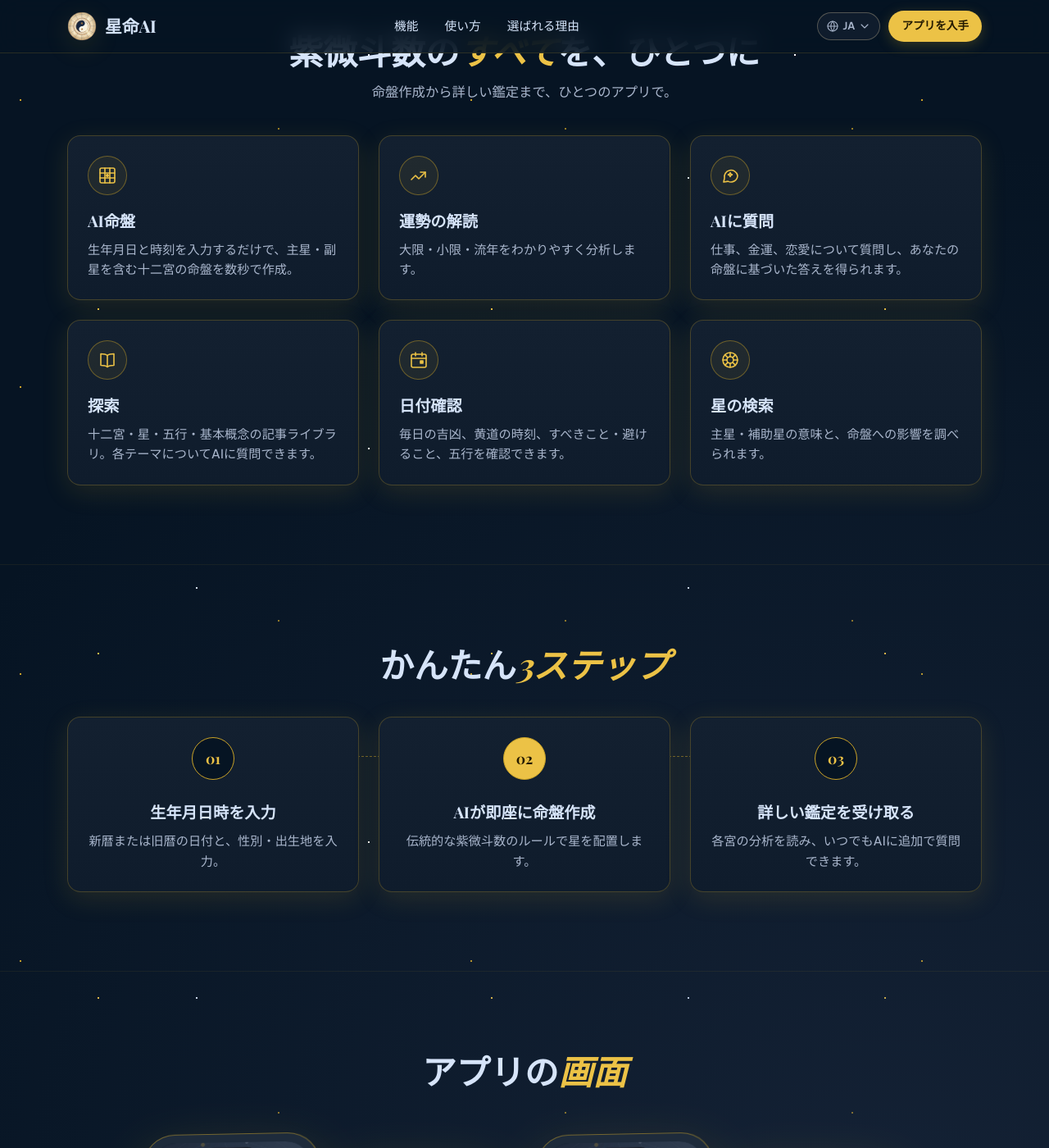
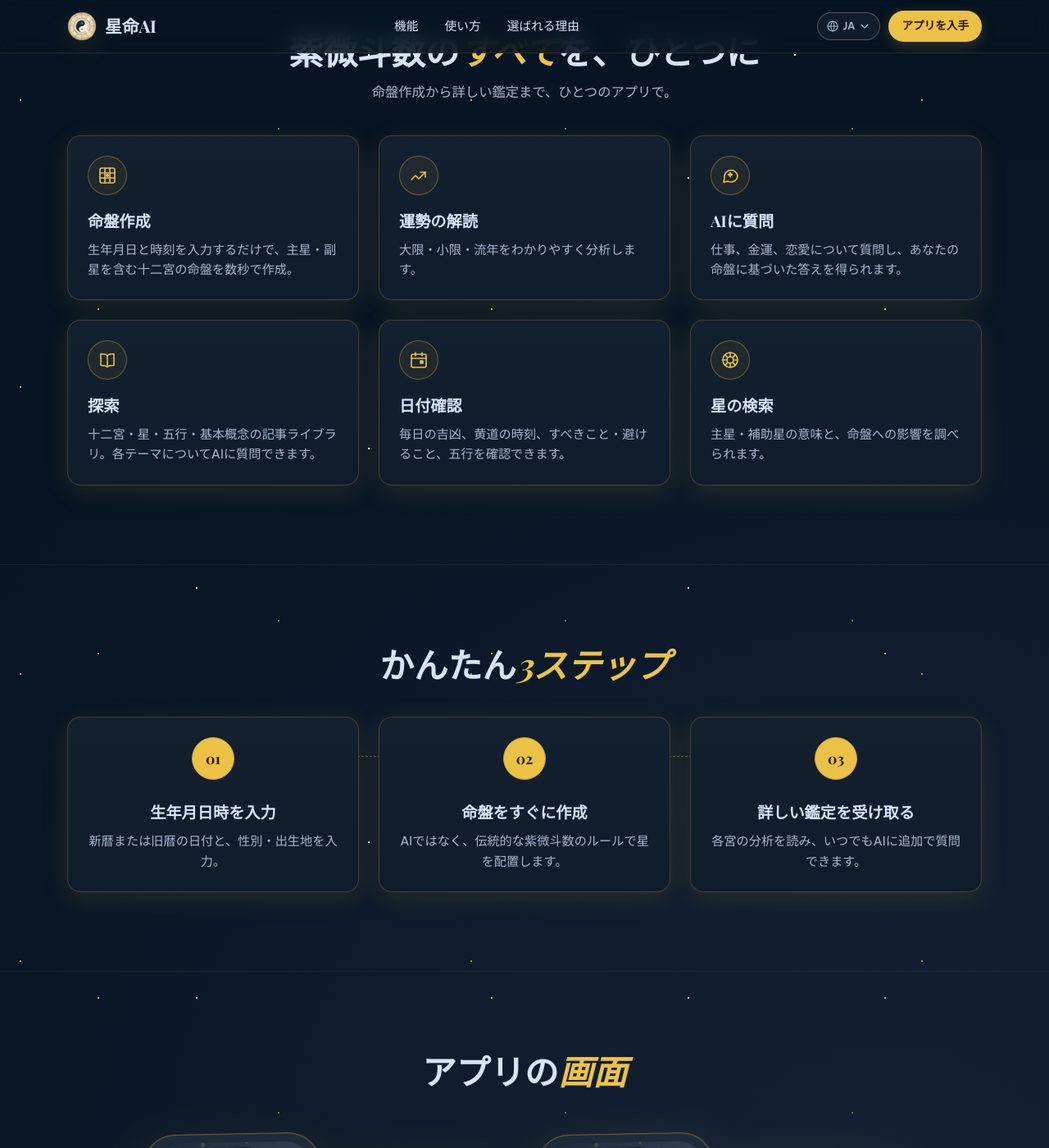
Before and after one commit to App-FactoryAI/tuviai-legal, a Jekyll site: the page built from ja/index.md, in a window 1280 px wide and 1400 px high, scrolled down 963 px. Shown: the whole window at 82% size. Built offline with Jekyll 4.4.1, drawn with Linux system fonts in a browser that asks for light colours; some web fonts are replaced.

Commit message:
Stop claiming AI builds the chart and highlight all three step numbers equally.
Co-authored-by: Cursor <cursoragent@cursor.com>

```diff
--- a/_data/i18n.yml
+++ b/_data/i18n.yml
@@ -14,7 +14,7 @@ vi:
   updated: Cập nhật lần cuối
   contact: Liên hệ
   languages: Ngôn ngữ
-  home_intro: Tử Vi AI là ứng dụng nghiên cứu Tử Vi Đẩu Số, kết hợp trí tuệ nhân tạo để lập lá số, luận giải vận hạn và giải đáp thắc mắc của bạn.
+  home_intro: "Tử Vi AI là ứng dụng nghiên cứu Tử Vi Đẩu Số: lập lá số theo phương pháp truyền thống, kết hợp trí tuệ nhân tạo để luận giải vận hạn và giải đáp thắc mắc của bạn."
   home_docs: Tài liệu pháp lý
   meta_description: "Tử Vi AI – lập lá số Tử Vi Đẩu Số chính xác, luận giải vận hạn và trò chuyện cùng chuyên gia AI. Tải miễn phí trên App Store và Google Play."
   nav_features: "Tính năng"
@@ -29,7 +29,7 @@ vi:
   badge_play_top: "TẢI NỘI DUNG TRÊN"
   features_title: "Mọi điều bạn cần về *Tử Vi*"
   features_subtitle: "Một ứng dụng, đầy đủ công cụ từ lập lá số đến luận giải chuyên sâu."
-  f1_title: "Lập lá số AI"
+  f1_title: "Lập lá số"
   f1_desc: "Nhập ngày giờ sinh, nhận lá số 12 cung đầy đủ chính tinh, phụ tinh trong vài giây."
   f2_title: "Luận giải vận hạn"
   f2_desc: "Đại vận, tiểu vận và lưu niên được phân tích rõ ràng, dễ hiểu."
@@ -44,8 +44,8 @@ vi:
   steps_title: "Chỉ *3 bước* đơn giản"
   s1_title: "Nhập ngày giờ sinh"
   s1_desc: "Theo dương lịch hoặc âm lịch, kèm giới tính và nơi sinh."
-  s2_title: "AI lập lá số tức thì"
-  s2_desc: "Hệ thống an sao theo quy tắc Tử Vi Đẩu Số truyền thống."
+  s2_title: "Nhận lá số tức thì"
+  s2_desc: "Ứng dụng an sao theo quy tắc Tử Vi Đẩu Số truyền thống, không phụ thuộc AI."
   s3_title: "Nhận luận giải chi tiết"
   s3_desc: "Đọc phân tích từng cung và hỏi thêm AI bất cứ lúc nào."
   shots_title: "Trải nghiệm *trong ứng dụng*"
@@ -78,7 +78,7 @@ en:
   updated: Last updated
   contact: Contact
   languages: Languages
-  home_intro: ZiWei AI is an app for studying Zi Wei Dou Shu (Purple Star Astrology). It uses artificial intelligence to build your birth chart, interpret your fortune periods and answer your questions.
+  home_intro: "ZiWei AI is an app for studying Zi Wei Dou Shu (Purple Star Astrology). It builds your birth chart with traditional methods and uses artificial intelligence to interpret your fortune periods and answer your questions."
   home_docs: Legal documents
   meta_description: "ZiWei AI – accurate Zi Wei Dou Shu birth charts, fortune-period readings and an AI astrology assistant. Download free on the App Store and Google Play."
   nav_features: "Features"
@@ -93,7 +93,7 @@ en:
   badge_play_top: "GET IT ON"
   features_title: "Everything you need for *Zi Wei*"
   features_subtitle: "One app with every tool, from chart building to in-depth readings."
-  f1_title: "AI birth chart"
+  f1_title: "Birth chart"
   f1_desc: "Enter your birth date and time to get a full 12-palace chart with major and minor stars in seconds."
   f2_title: "Fortune periods"
   f2_desc: "Decade, yearly and annual cycles explained clearly and simply."
@@ -108,8 +108,8 @@ en:
   steps_title: "Just *3 simple* steps"
   s1_title: "Enter your birth details"
   s1_desc: "Solar or lunar date, plus gender and place of birth."
-  s2_title: "AI builds your chart"
-  s2_desc: "Stars are placed using traditional Zi Wei Dou Shu rules."
+  s2_title: "Your chart, instantly"
+  s2_desc: "Stars are placed by traditional Zi Wei Dou Shu rules, not by AI."
   s3_title: "Get a detailed reading"
   s3_desc: "Read each palace's analysis and ask the AI follow-up questions anytime."
   shots_title: "Inside *the app*"
@@ -142,7 +142,7 @@ zh:
   updated: 最后更新
   contact: 联系我们
   languages: 语言
-  home_intro: 紫微AI是一款研究紫微斗数的应用，结合人工智能为您排盘、解读运势并解答疑问。
+  home_intro: "紫微AI是一款研究紫微斗数的应用，按传统方法排盘，并结合人工智能解读运势、解答疑问。"
   home_docs: 法律文件
   meta_description: "紫微AI——精准紫微斗数排盘、运势解读与AI命理助手。在 App Store 和 Google Play 免费下载。"
   nav_features: "功能"
@@ -157,7 +157,7 @@ zh:
   badge_play_top: "立即获取"
   features_title: "紫微斗数，*一应俱全*"
   features_subtitle: "从排盘到深度解读，一个应用全部搞定。"
-  f1_title: "AI 排盘"
+  f1_title: "排盘"
   f1_desc: "输入出生日期与时辰，数秒内获得包含主星、辅星的完整十二宫命盘。"
   f2_title: "运势解读"
   f2_desc: "大限、小限与流年，清晰易懂地为你分析。"
@@ -172,8 +172,8 @@ zh:
   steps_title: "只需简单*3步*"
   s1_title: "输入出生信息"
   s1_desc: "公历或农历日期，以及性别和出生地。"
-  s2_title: "AI 即时排盘"
-  s2_desc: "依照传统紫微斗数规则安星。"
+  s2_title: "即时生成命盘"
+  s2_desc: "依照传统紫微斗数规则安星，不依赖 AI。"
   s3_title: "获取详细解读"
   s3_desc: "阅读各宫分析，随时向AI追问。"
   shots_title: "应用内*体验*"
@@ -206,7 +206,7 @@ ko:
   updated: 최종 업데이트
   contact: 문의
   languages: 언어
-  home_intro: 자미 AI는 자미두수를 연구하는 앱으로, 인공지능을 활용해 명반을 작성하고 운세를 해석하며 궁금한 점에 답해 드립니다.
+  home_intro: "자미 AI는 자미두수를 연구하는 앱으로, 전통 방식으로 명반을 작성하고 인공지능을 활용해 운세를 해석하며 궁금한 점에 답해 드립니다."
   home_docs: 법적 문서
   meta_description: "자미 AI – 정확한 자미두수 명반, 운세 해석, AI 명리 상담. App Store와 Google Play에서 무료로 다운로드하세요."
   nav_features: "기능"
@@ -221,7 +221,7 @@ ko:
   badge_play_top: "다운로드하기"
   features_title: "자미두수에 필요한 *모든 것*"
   features_subtitle: "명반 작성부터 심층 해석까지, 하나의 앱으로."
-  f1_title: "AI 명반"
+  f1_title: "명반 작성"
   f1_desc: "생년월일시를 입력하면 주성과 보조성을 담은 12궁 명반을 몇 초 만에 받아보세요."
   f2_title: "운세 해석"
   f2_desc: "대한, 소한, 유년 운을 명확하고 쉽게 분석합니다."
@@ -236,8 +236,8 @@ ko:
   steps_title: "간단한 *3단계*"
   s1_title: "출생 정보 입력"
   s1_desc: "양력 또는 음력 날짜와 성별, 출생지를 입력합니다."
-  s2_title: "AI가 즉시 명반 작성"
-  s2_desc: "전통 자미두수 규칙에 따라 별을 배치합니다."
+  s2_title: "즉시 명반 완성"
+  s2_desc: "AI가 아닌 전통 자미두수 규칙에 따라 별을 배치합니다."
   s3_title: "상세 해석 받기"
   s3_desc: "각 궁의 분석을 읽고 언제든 AI에게 추가 질문하세요."
   shots_title: "앱 *미리보기*"
@@ -270,7 +270,7 @@ ja:
   updated: 最終更新日
   contact: お問い合わせ
   languages: 言語
-  home_intro: 星命AIは紫微斗数を研究するアプリです。人工知能を活用して命盤を作成し、運勢を解読し、ご質問にお答えします。
+  home_intro: "星命AIは紫微斗数を研究するアプリです。伝統的な方法で命盤を作成し、人工知能を活用して運勢を解読し、ご質問にお答えします。"
   home_docs: 法的文書
   meta_description: "星命AI – 正確な紫微斗数の命盤作成、運勢の解読、AI占い相談。App Store と Google Play で無料ダウンロード。"
   nav_features: "機能"
@@ -285,7 +285,7 @@ ja:
   badge_play_top: "GET IT ON"
   features_title: "紫微斗数の*すべて*を、ひとつに"
   features_subtitle: "命盤作成から詳しい鑑定まで、ひとつのアプリで。"
-  f1_title: "AI命盤"
+  f1_title: "命盤作成"
   f1_desc: "生年月日と時刻を入力するだけで、主星・副星を含む十二宮の命盤を数秒で作成。"
   f2_title: "運勢の解読"
   f2_desc: "大限・小限・流年をわかりやすく分析します。"
@@ -300,8 +300,8 @@ ja:
   steps_title: "かんたん*3ステップ*"
   s1_title: "生年月日時を入力"
   s1_desc: "新暦または旧暦の日付と、性別・出生地を入力。"
-  s2_title: "AIが即座に命盤作成"
-  s2_desc: "伝統的な紫微斗数のルールで星を配置します。"
+  s2_title: "命盤をすぐに作成"
+  s2_desc: "AIではなく、伝統的な紫微斗数のルールで星を配置します。"
   s3_title: "詳しい鑑定を受け取る"
   s3_desc: "各宮の分析を読み、いつでもAIに追加で質問できます。"
   shots_title: "アプリの*画面*"
@@ -334,7 +334,7 @@ ms:
   updated: Kemas kini terakhir
   contact: Hubungi
   languages: Bahasa
-  home_intro: ZiWei AI ialah aplikasi untuk mengkaji Zi Wei Dou Shu (Astrologi Bintang Ungu). Ia menggunakan kecerdasan buatan untuk membina carta kelahiran anda, mentafsir tempoh nasib dan menjawab soalan anda.
+  home_intro: "ZiWei AI ialah aplikasi untuk mengkaji Zi Wei Dou Shu (Astrologi Bintang Ungu). Ia membina carta kelahiran anda dengan kaedah tradisional dan menggunakan kecerdasan buatan untuk mentafsir tempoh nasib serta menjawab soalan anda."
   home_docs: Dokumen undang-undang
   meta_description: "ZiWei AI – carta kelahiran Zi Wei Dou Shu yang tepat, tafsiran tempoh nasib dan pembantu astrologi AI. Muat turun percuma di App Store dan Google Play."
   nav_features: "Ciri"
@@ -349,7 +349,7 @@ ms:
   badge_play_top: "DAPATKANNYA DI"
   features_title: "Semua yang anda perlukan tentang *Zi Wei*"
   features_subtitle: "Satu aplikasi dengan semua alat, daripada membina carta hingga tafsiran mendalam."
-  f1_title: "Carta kelahiran AI"
+  f1_title: "Carta kelahiran"
   f1_desc: "Masukkan tarikh dan masa lahir untuk mendapat carta 12 istana lengkap dalam beberapa saat."
   f2_title: "Tempoh nasib"
   f2_desc: "Kitaran dekad dan tahunan diterangkan dengan jelas dan mudah."
@@ -364,8 +364,8 @@ ms:
   steps_title: "Hanya *3 langkah* mudah"
   s1_title: "Masukkan butiran lahir"
   s1_desc: "Tarikh solar atau lunar, serta jantina dan tempat lahir."
-  s2_title: "AI membina carta anda"
-  s2_desc: "Bintang diletakkan mengikut peraturan tradisional Zi Wei Dou Shu."
+  s2_title: "Carta anda serta-merta"
+  s2_desc: "Bintang diletakkan mengikut peraturan tradisional Zi Wei Dou Shu, bukan oleh AI."
   s3_title: "Dapatkan tafsiran terperinci"
   s3_desc: "Baca analisis setiap istana dan tanya AI soalan susulan pada bila-bila masa."
   shots_title: "Di dalam *aplikasi*"
--- a/assets/landing.css
+++ b/assets/landing.css
@@ -517,16 +517,11 @@ a {
   height: 48px;
   border-radius: 50%;
   border: 1px solid var(--lp-gold);
-  background: var(--lp-bg);
-  color: var(--lp-gold-bright);
+  background: var(--lp-gold-bright);
+  color: #241a00;
   font-family: var(--lp-serif);
   font-weight: 700;
   font-size: 1.1rem;
-}
-
-.lp-step:nth-child(2) .lp-step__num {
-  background: var(--lp-gold-bright);
-  color: #241a00;
 }
 
 /* Screenshots */
```
